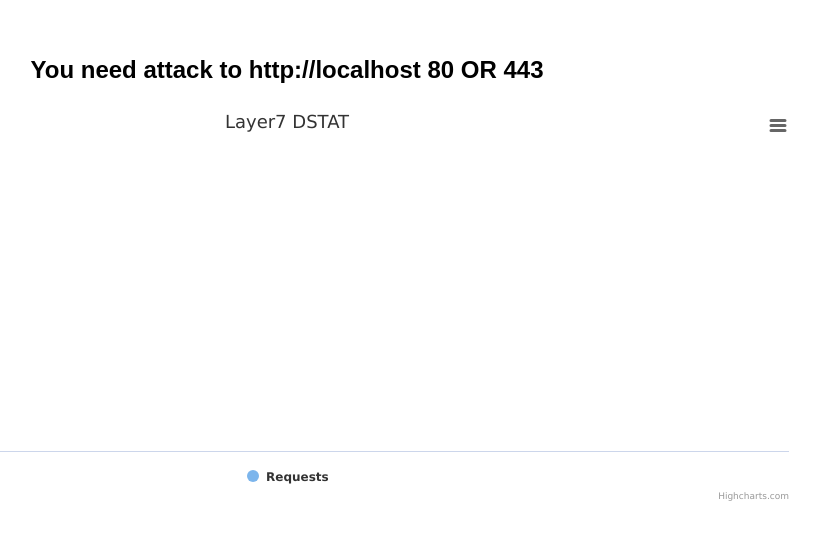
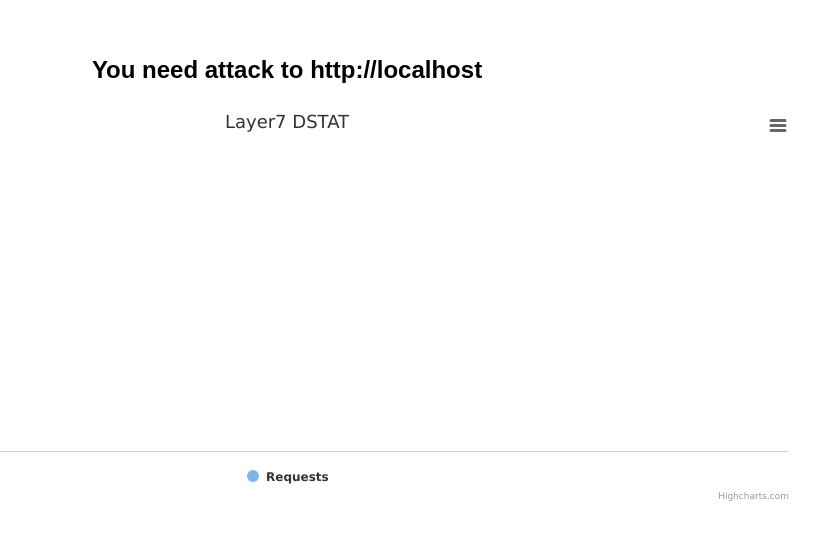
Before and after one commit to yuzhangkaii/l7dstat, a plain HTML site: page peizhi/index.html in a window 1280 px wide. Shown: the part 144-684 px from the top of the page, without its empty margins (353-1173 px from the left). Drawn offline with nearby package versions, Linux system fonts and the light colour scheme.

Commit message:
Update index.html

```diff
--- a/peizhi/index.html
+++ b/peizhi/index.html
@@ -72,7 +72,7 @@
           ],
         });
 
-        info.innerText = "You need attack to " + "http://" + location.hostname + "     80 OR 443";
+        info.innerText = "You need attack to " + "http://" + location.hostname;
         let ws = new WebSocket(
           (location.protocol === "https:" ? "wss" : "ws") + "://" + location.host + "/"
         );
```
